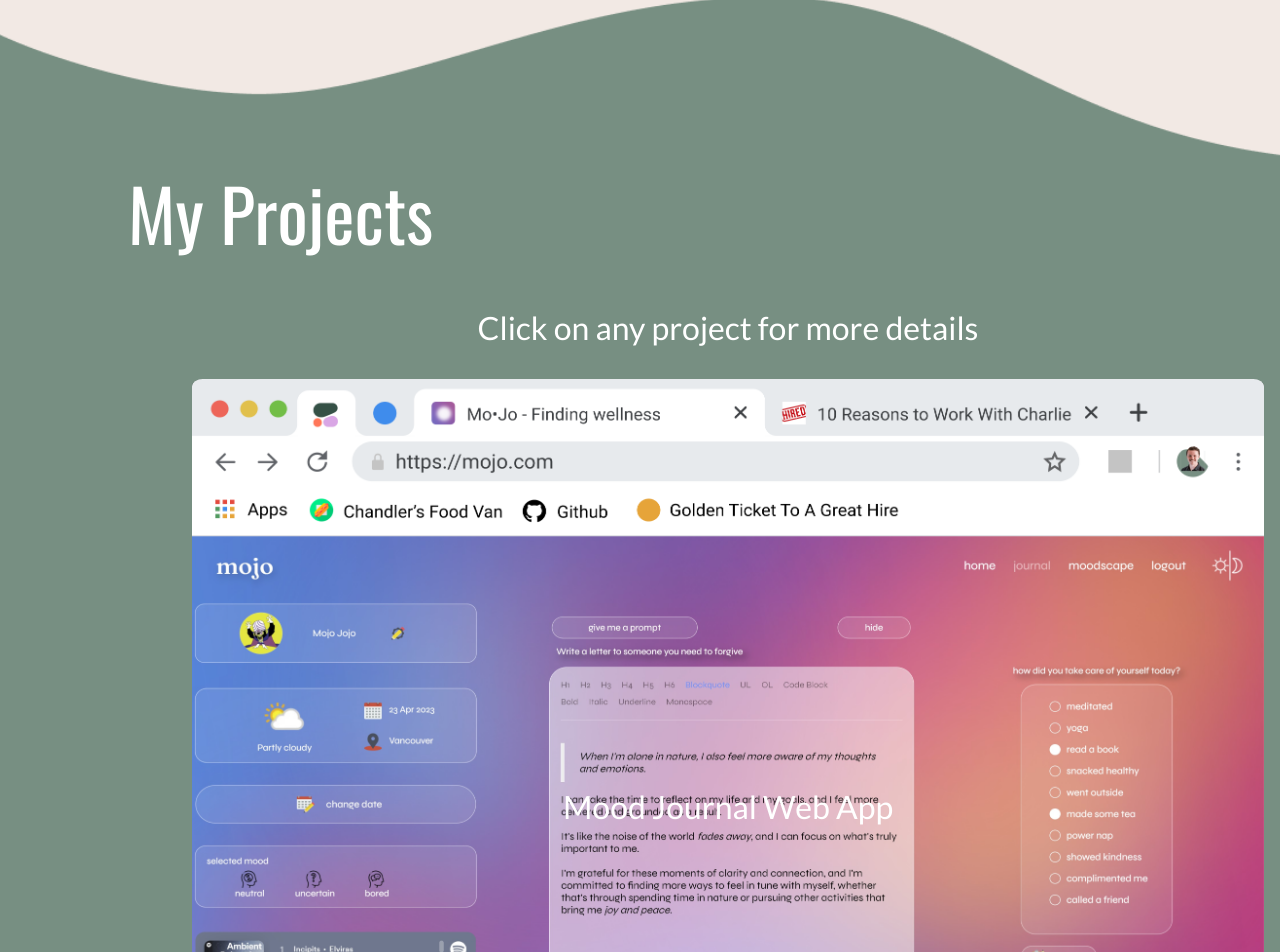
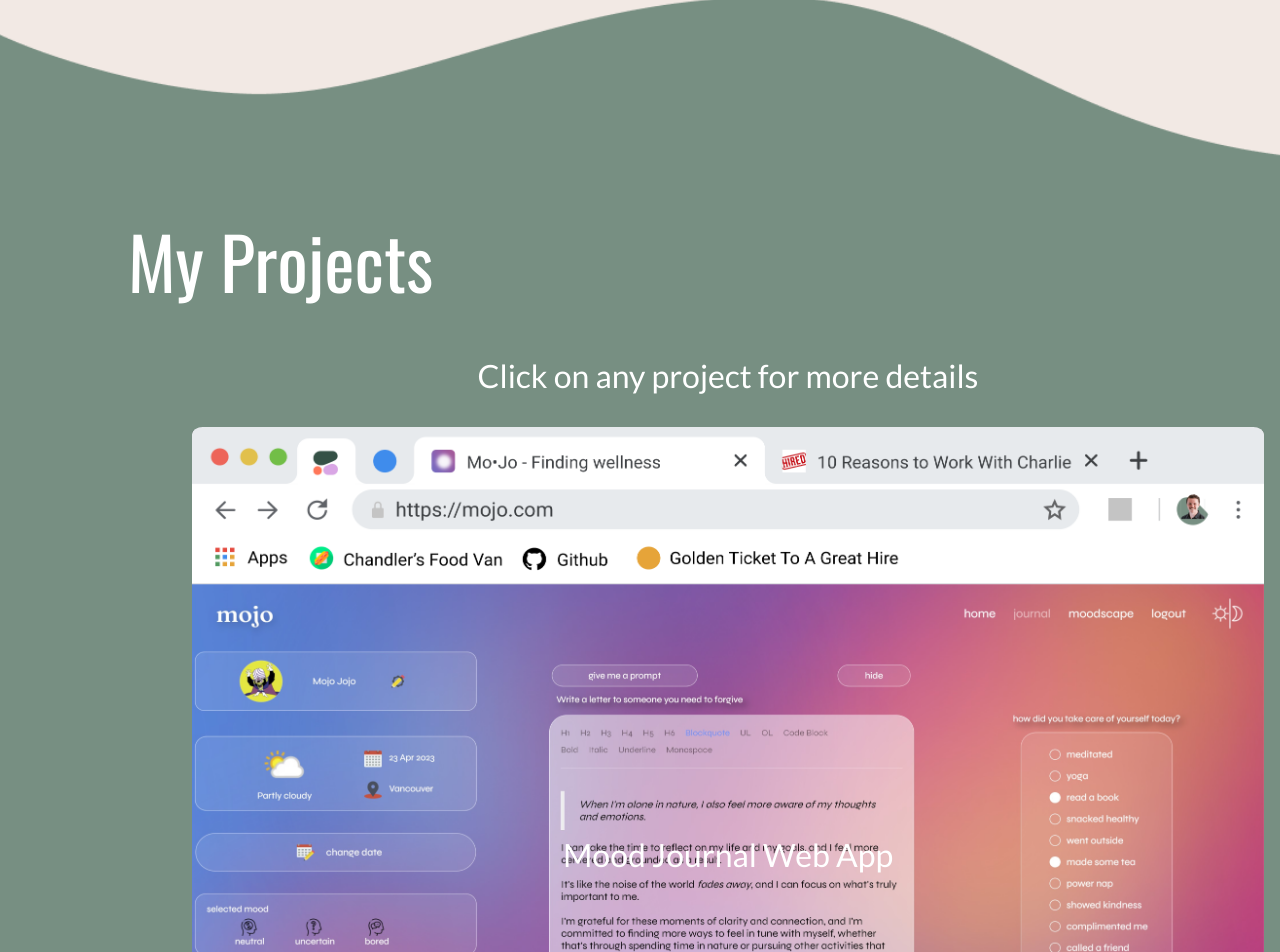
Before and after one commit to charlie-chandler/portfolio, a React (Create React App) app: page / in a window 1280 px wide. Shown: the part 3991-4943 px from the top of the page. Built offline with nearby package versions, Linux system fonts and the light colour scheme.

Commit message:
Fix scrolling position for nav bar links and enabled smooth scrolling

```diff
--- a/src/styles/Carousel.css
+++ b/src/styles/Carousel.css
@@ -1,6 +1,6 @@
 .projects-background {
   background: #778F82;
-  height: 85rem;
+  height: 88rem;
   width: 100%;
   display: flex;
   flex-direction: column;
@@ -29,6 +29,7 @@
   display: flex;
   justify-content: left;
   padding: 0.1rem 0 3rem 8rem;
+  margin-top: 3rem;
 }
 
 :root {
@@ -167,3 +168,11 @@
 .play-pause {
   color: rgb(255, 255, 255);
 }
+
+#projects {
+  scroll-margin-top: 8rem;
+}
+
+html {
+  scroll-behavior: smooth;
+}
--- a/src/styles/Skills.css
+++ b/src/styles/Skills.css
@@ -89,3 +89,7 @@
 .skill-box-grey img {
   filter: invert(100%);
 }
+
+#skills {
+  scroll-margin-top: 5rem;
+}
--- a/src/styles/Timeline.css
+++ b/src/styles/Timeline.css
@@ -39,6 +39,10 @@
   animation: movedown 1s linear forwards;
   opacity: 0;
   z-index: 20;
+}
+
+#about {
+  scroll-margin-top: 25rem;
 }
 
 @keyframes movedown {
```
